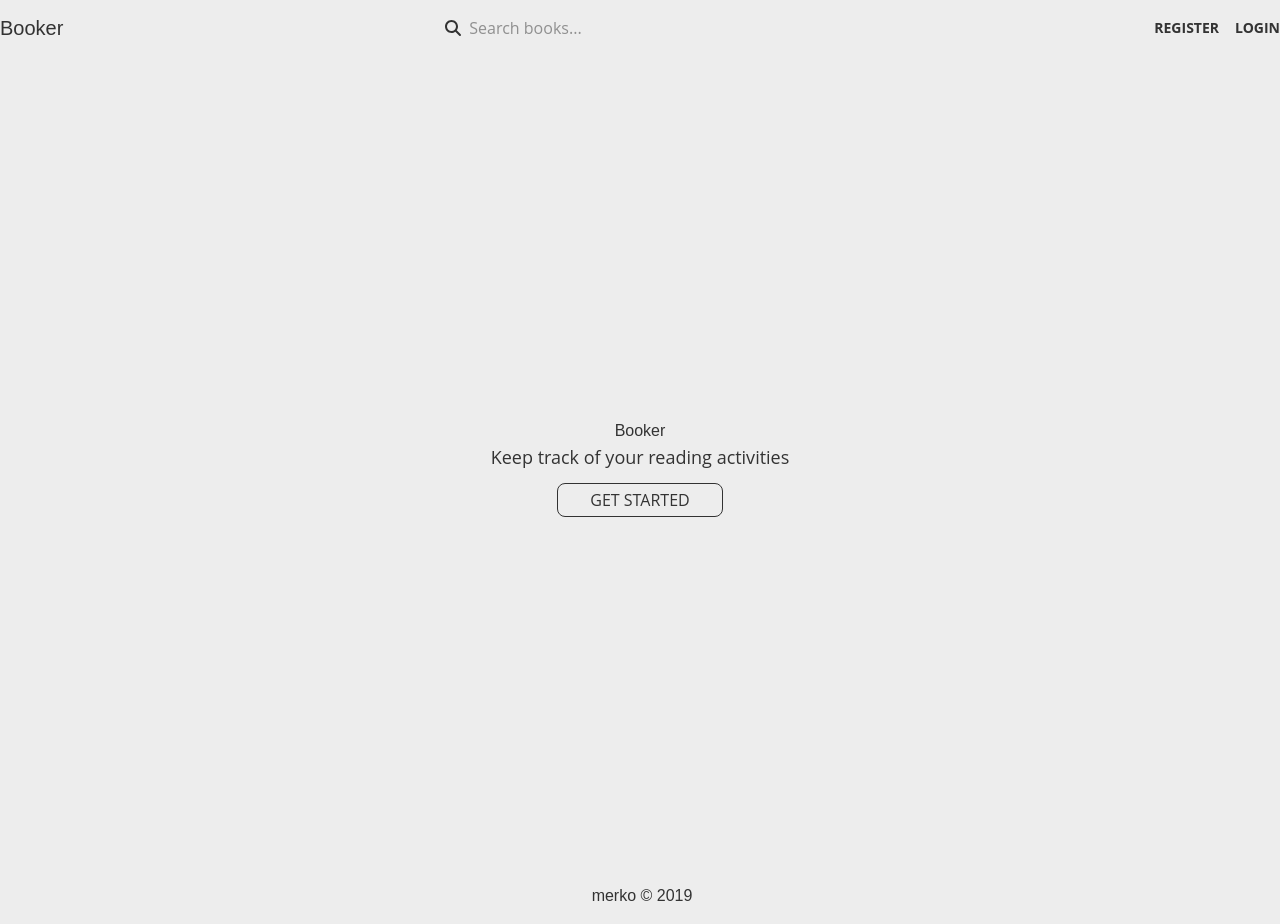
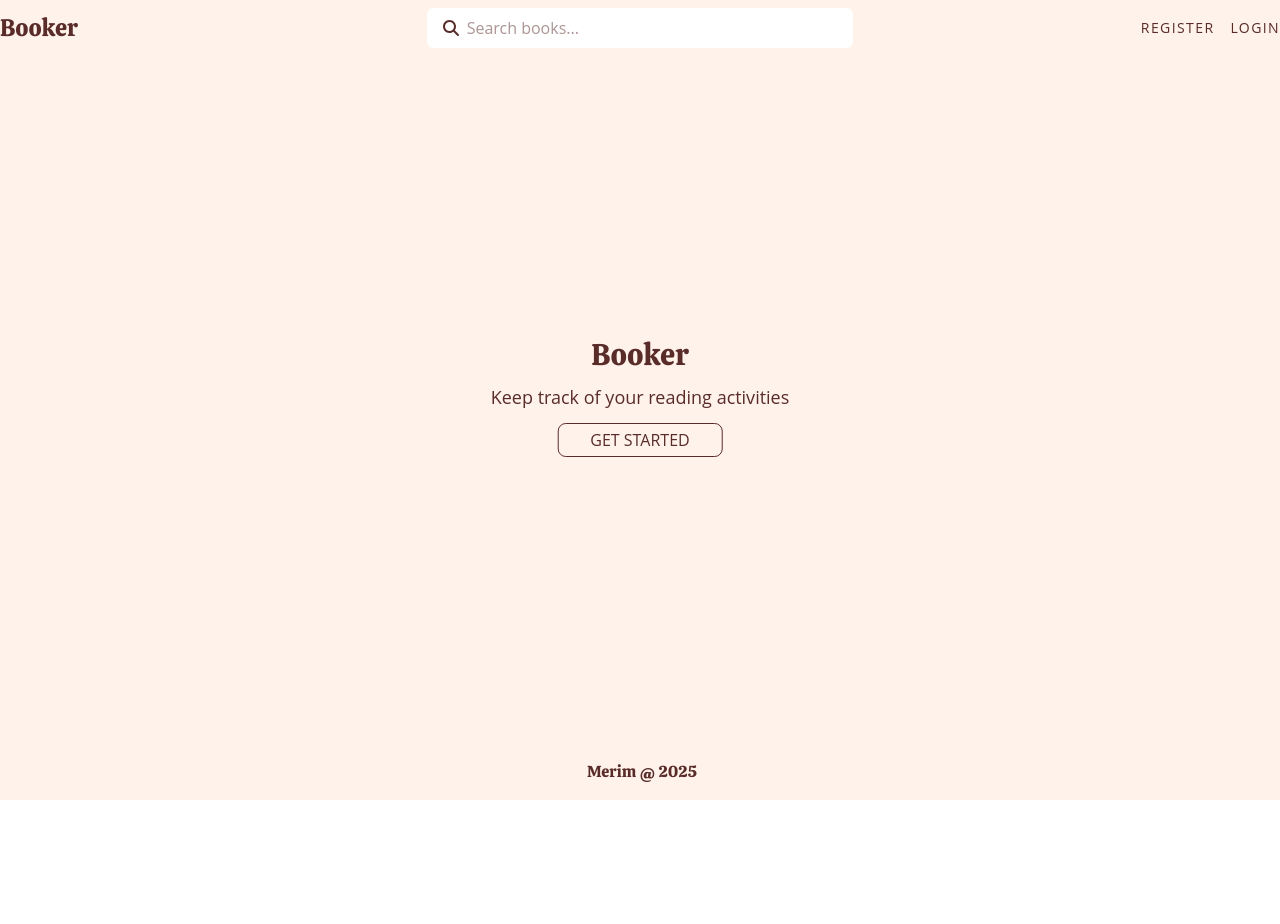
Before and after one commit to merko30/mern-graphql-book-app, a React (Vite) app in the folder bookapp/: page / in a window 1280 px wide. After the commit the page ends 800 px from the top, so only its background shows below. Built offline with nearby package versions, Linux system fonts and the light colour scheme; no server answers.

Commit message:
fix: style home page

```diff
--- a/bookapp/src/common/Logo.tsx
+++ b/bookapp/src/common/Logo.tsx
@@ -1,18 +1,14 @@
 interface LogoProps {
-  size: "xs" | "sm" | "md" | "lg" | "xl" | "2xl" | "3xl" | "4xl";
+  className?: string;
 }
 
-const Logo = ({ size = "lg" }: LogoProps) => {
-  const fontSize = `text-${size}`;
-
-  return (
+const Logo = ({ className = "" }: LogoProps) => (
   <h1
-      className={`${fontSize} text-foreground leading-6`}
+    className={`text-foreground leading-6 ${className}`}
     style={{ fontFamily: "Calistoga, sans-serif" }}
   >
     Booker
   </h1>
 );
-};
 
 export default Logo;
--- a/bookapp/src/layout/Footer.tsx
+++ b/bookapp/src/layout/Footer.tsx
@@ -1,11 +1,11 @@
 const Footer = () => {
   return (
-    <div className="bg-background_two py-4 text-center">
+    <div className="bg-background text-center pb-4">
       <h3
         className="text-md ml-1 text-foreground"
         style={{ fontFamily: "Calistoga, sans-serif" }}
       >
-        merko &copy; 2019
+        Merim @ {new Date().getFullYear()}
       </h3>
     </div>
   );
--- a/bookapp/src/layout/Navbar/components/NavItem.tsx
+++ b/bookapp/src/layout/Navbar/components/NavItem.tsx
@@ -3,7 +3,6 @@ import { Link } from "react-router-dom";
 
 type NavItemProps = {
   show: boolean;
-  className?: string;
   children: React.ReactNode;
 } & (
   | {
@@ -18,19 +17,11 @@ type NavItemProps = {
     }
 );
 
-const NavItem = ({
-  isButton,
-  onClick,
-  show,
-  to,
-  children,
-  className: _className = "",
-}: NavItemProps) => {
+const NavItem = ({ isButton, onClick, show, to, children }: NavItemProps) => {
   useEffect(() => {}, [show]);
 
   const className =
-    "whitespace-no-wrap text-lg md:text-sm uppercase font-bold text-foreground hover:text-orange-900 no-underline " +
-    _className;
+    "text-sm text-foreground font-medium tracking-widest uppercase hover:opacity-80";
   return show ? (
     isButton ? (
       <button onClick={onClick} className={className}>
--- a/bookapp/src/layout/Navbar/components/Search.tsx
+++ b/bookapp/src/layout/Navbar/components/Search.tsx
@@ -6,14 +6,14 @@ const Search = () => {
   const [term, setTerm] = useState("");
 
   return (
-    <div className="container w-full flex-1 relative px-0 mx-2">
+    <div className="container w-full flex-1 relative bg-white rounded-md">
       <div className="flex items-center w-full text-foreground rounded-md px-4 py-2">
         <FontAwesomeIcon icon={faSearch} size="1x" />
         <input
           onChange={(e) => setTerm(e.target.value)}
           value={term}
           placeholder="Search books..."
-          className="bg-transparent pl-2 search-input"
+          className="bg-transparent pl-2"
         />
       </div>
     </div>
--- a/bookapp/src/layout/Navbar/index.tsx
+++ b/bookapp/src/layout/Navbar/index.tsx
@@ -38,7 +38,7 @@ const Navbar = () => {
   return (
     <div className="container flex flex-col md:flex-row md:items-center justify-between pt-2 mb-5">
       <Link to="/dashboard" className="flex-1">
-        <Logo size="xl" />
+        <Logo className="text-2xl" />
       </Link>
 
       <MenuButton onClick={() => setShow(!show)} />
--- a/bookapp/src/pages/Home.tsx
+++ b/bookapp/src/pages/Home.tsx
@@ -7,9 +7,8 @@ import Logo from "src/common/Logo";
 const Home = () => {
   const { loggedIn, loading } = useAuth();
   return (
-    <div className="h-full relative">
-      <div className="h-screen flex justify-center items-center flex-col">
-        <Logo size="4xl" />
+    <div className="absolute top-1/2 left-1/2 -translate-1/2 flex flex-col items-center justify-center">
+      <Logo className="text-3xl mb-4" />
       <h4 className="text-lg text-foreground">
         Keep track of your reading activities
       </h4>
@@ -40,7 +39,6 @@ const Home = () => {
         </>
       )}
     </div>
-    </div>
   );
 };
 
--- a/bookapp/src/style.css
+++ b/bookapp/src/style.css
@@ -1,8 +1,8 @@
 @import "tailwindcss";
 
 @theme {
-  --color-background: #ededed;
-  --color-foreground: #333;
+  --color-background: #fff2ea;
+  --color-foreground: #592c29;
 }
 
 @utility container {
@@ -26,6 +26,11 @@
   html {
     height: 100%;
   }
+}
+
+@font-face {
+  font-family: "Calistoga";
+  src: local("Calistoga-Regular"), url("/assets/fonts/Calistoga-Regular.ttf");
 }
 
 #root {
```
Also changed, not shown: bookapp/public/assets/fonts/Calistoga-Regular.ttf (added), 1 other file (tests, documents, lock files or other folders). Lines whose indentation alone changed are shown as unchanged.
